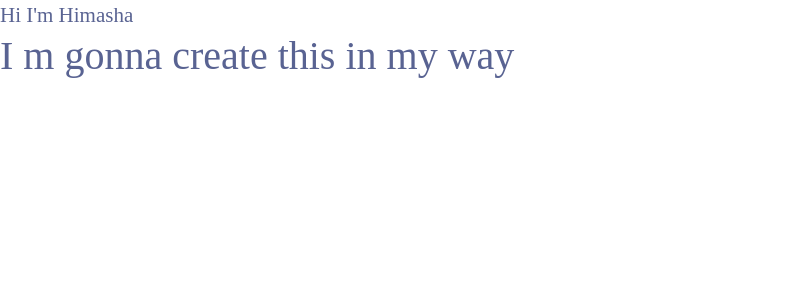
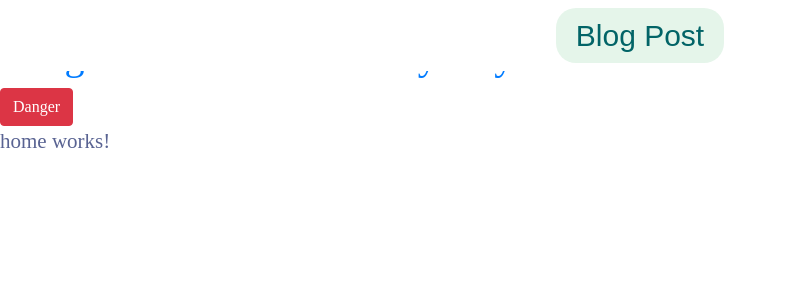
Before and after one commit to HimashaNethmini/Angular_BlogPost_App, an Angular app: page / in a window 1280 px wide. Shown: the top 300 px of the page, without its empty margins (0-787 px from the left). Built offline with nearby package versions, Linux system fonts and the light colour scheme; a web font is replaced by a local one.

Commit message:
design the header part

```diff
--- a/src/app/app-routing.module.ts
+++ b/src/app/app-routing.module.ts
@@ -1,7 +1,23 @@
 import { NgModule } from '@angular/core';
 import { RouterModule, Routes } from '@angular/router';
+import { HomeComponent } from './pages/home/home.component';
+import { SingleCategoryComponent } from './pages/single-category/single-category.component';
+import { SinglePostComponent } from './pages/single-post/single-post.component';
+import { TermsConditionsComponent } from './pages/terms-conditions/terms-conditions.component';
+import { ContactUsComponent } from './pages/contact-us/contact-us.component';
+import { AboutComponent } from './pages/about/about.component';
 
-const routes: Routes = [];
+const routes: Routes = [
+  {path: '', component:HomeComponent},
+  {path: 'category', component:SingleCategoryComponent},
+  {path: 'post', component:SinglePostComponent},
+
+  {path: 'about', component:AboutComponent},
+  {path: 'terms-conditions', component:TermsConditionsComponent},
+  {path: 'contact', component:ContactUsComponent}
+
+
+];
 
 @NgModule({
   imports: [RouterModule.forRoot(routes)],
--- a/src/app/app.component.html
+++ b/src/app/app.component.html
@@ -1,4 +1,10 @@
-<div>
+<!--importing header files-->
+<app-header></app-header>
   Hi I'm Himasha
-  <H1>I m gonna create this in my way</H1>
-</div>
+  <h1 class="text-primary">I m gonna create this in my way</h1>
+  <button type="button" class="btn btn-danger">Danger</button>
+
+
+<router-outlet>
+
+</router-outlet>
--- a/src/app/layout/header/header.component.css
+++ b/src/app/layout/header/header.component.css
@@ -0,0 +1,12 @@
+header {
+    font-size: 30px;
+    font-family:Arial, Helvetica, sans-serif;
+}
+
+.site-logo{
+    padding: 5px 20px;
+    border-radius: 20px;
+    background-color: var(--secondary-color);
+    color: var(--primary-color);
+
+}
--- a/src/app/layout/header/header.component.html
+++ b/src/app/layout/header/header.component.html
@@ -1 +1,7 @@
-<p>header works!</p>
+<header class="navbar navbar-expand-lg fixed-top bg-white">
+
+    <div class="container justify-content-center">
+
+        <a href="#" class="site-logo">Blog Post </a>
+    </div>
+</header>
```
